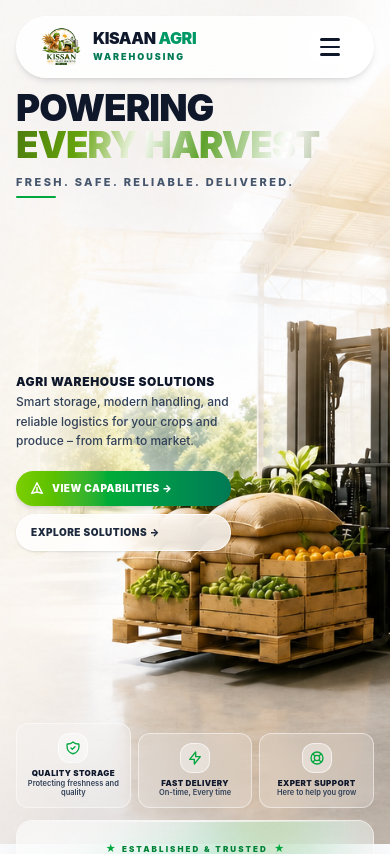
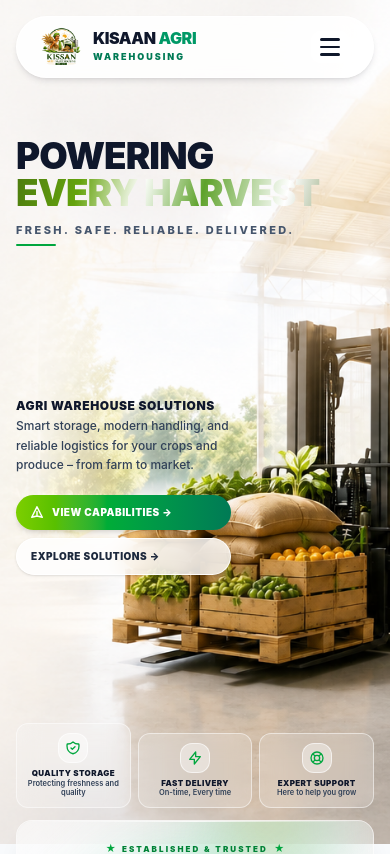
Before and after one commit to RC-Rahul-JS/farmer_producer-, a React (Vite) app: page / in a window 390 px wide. Shown: the top 854 px of the page. Built offline with nearby package versions, Linux system fonts and the light colour scheme.

Commit message:
fix: adjust mobile layout spacing and alignment for home page

```diff
--- a/src/responsive.css
+++ b/src/responsive.css
@@ -129,7 +129,7 @@
     display: flex !important;
     flex-direction: column !important;
     justify-content: space-between !important;
-    padding-top: 82px !important;   /* exactly clears the navbar without hiding text */
+    padding-top: 130px !important;   /* shifted further down as requested */
     padding-bottom: 36px !important;   /* shifted UP to prevent cropping by trust banner */
     padding-left: 16px !important;
     padding-right: 16px !important;
```
